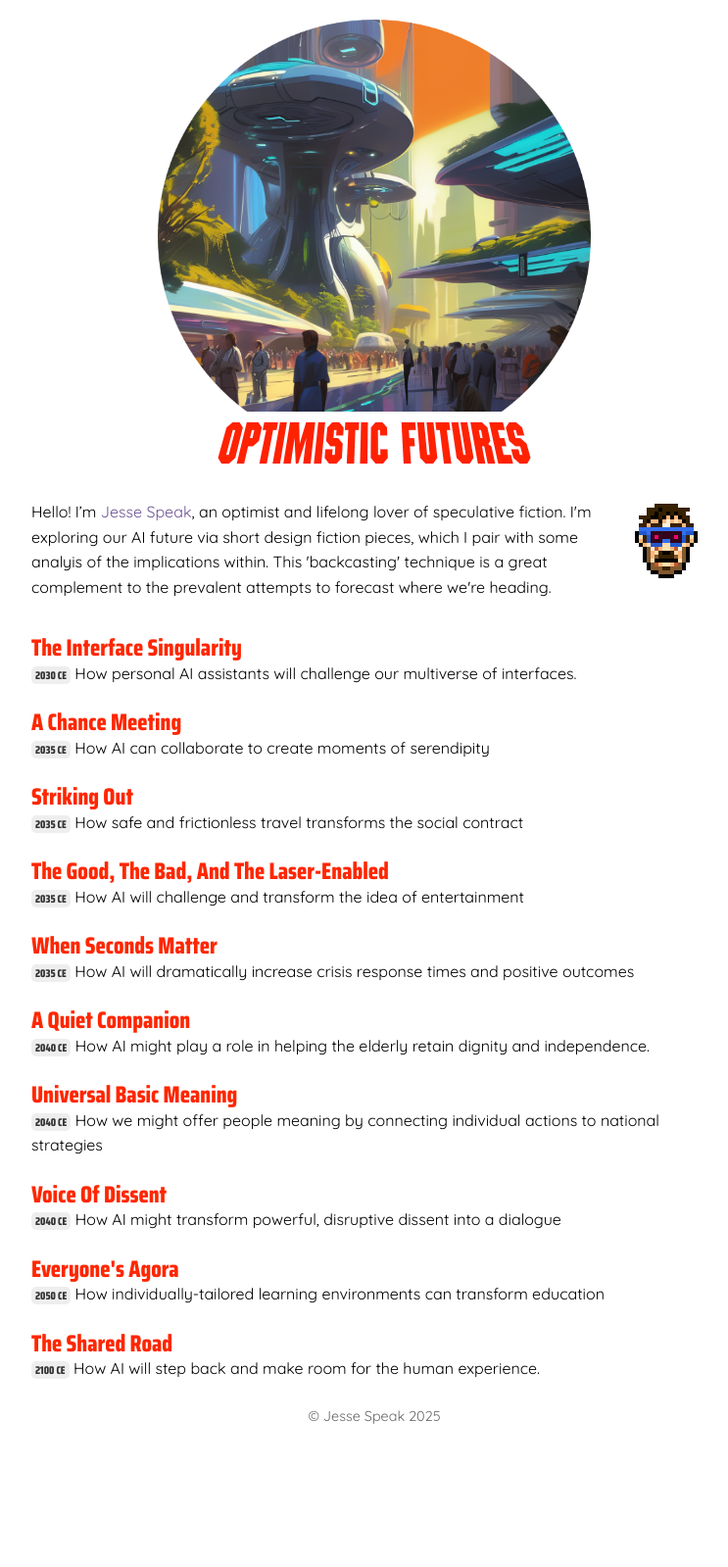
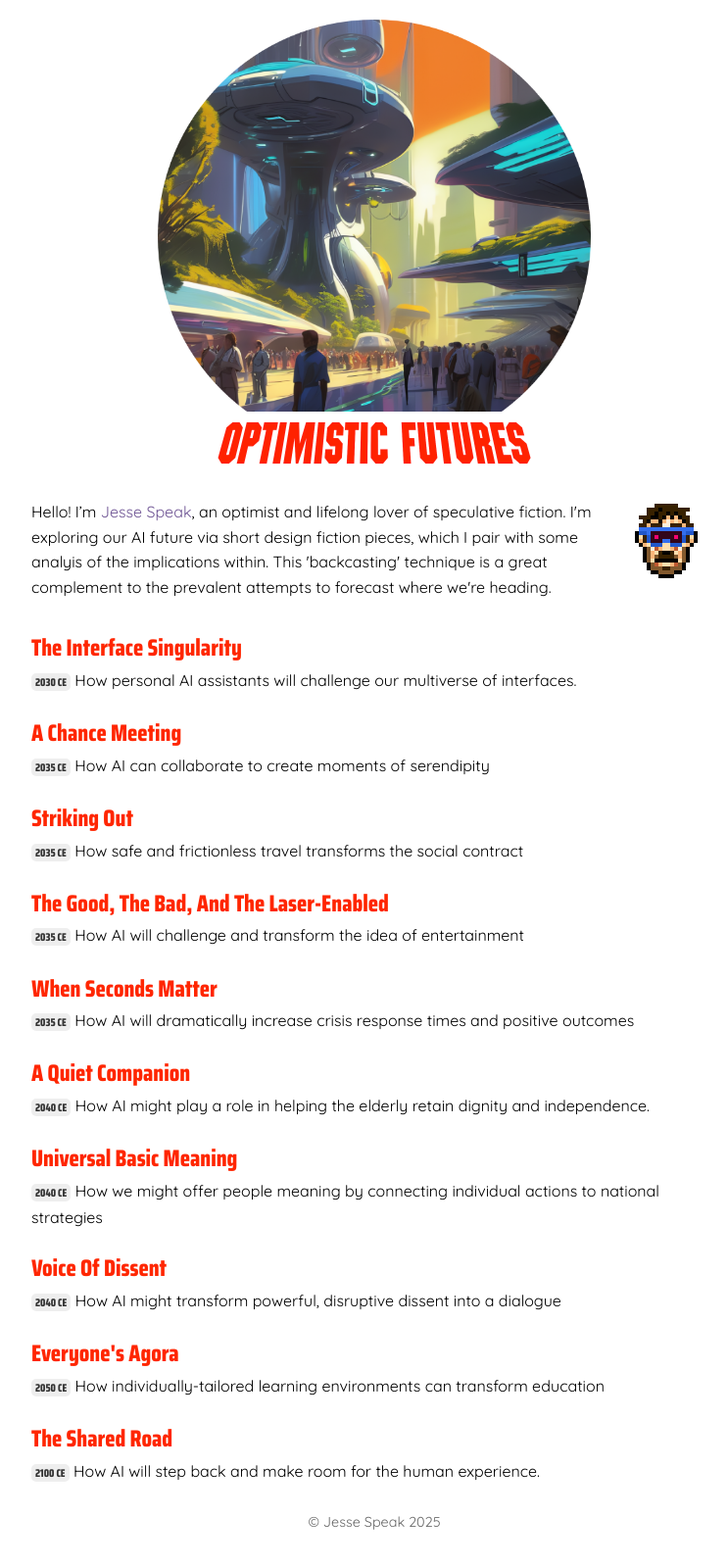
Before and after one commit to jessespeak/jessespeak.github.io, a Jekyll site: the page built from index.html, in a window 1280 px wide. Shown: the whole page at 98% size, without its empty margins (258-1001 px from the left). Built offline with Jekyll 4.4.1, drawn with Linux system fonts in a browser that asks for light colours; before the commit the page ends 1491 px from its top, so only the background shows below that.

Commit message:
Update styles.css

```diff
--- a/assets/css/styles.css
+++ b/assets/css/styles.css
@@ -60,7 +60,7 @@ h3 {
 }
 p, li {
   font-size: 1em;
-  line-height: 1.6;
+  line-height: 1.6em;
 }
 ul.article-list {
   list-style: none;
@@ -68,10 +68,10 @@ ul.article-list {
   margin: 0;
 }
 ul.article-list li {
-  margin-bottom: 1.5em;
+  margin-bottom: 1.6em;
 }
 ul.article-list h2 {
-  margin: 0;
+  margin: 0 0 0.3em 0;
 }
 ul.article-list p {
   margin: 0 0 0.5em 0;
```
